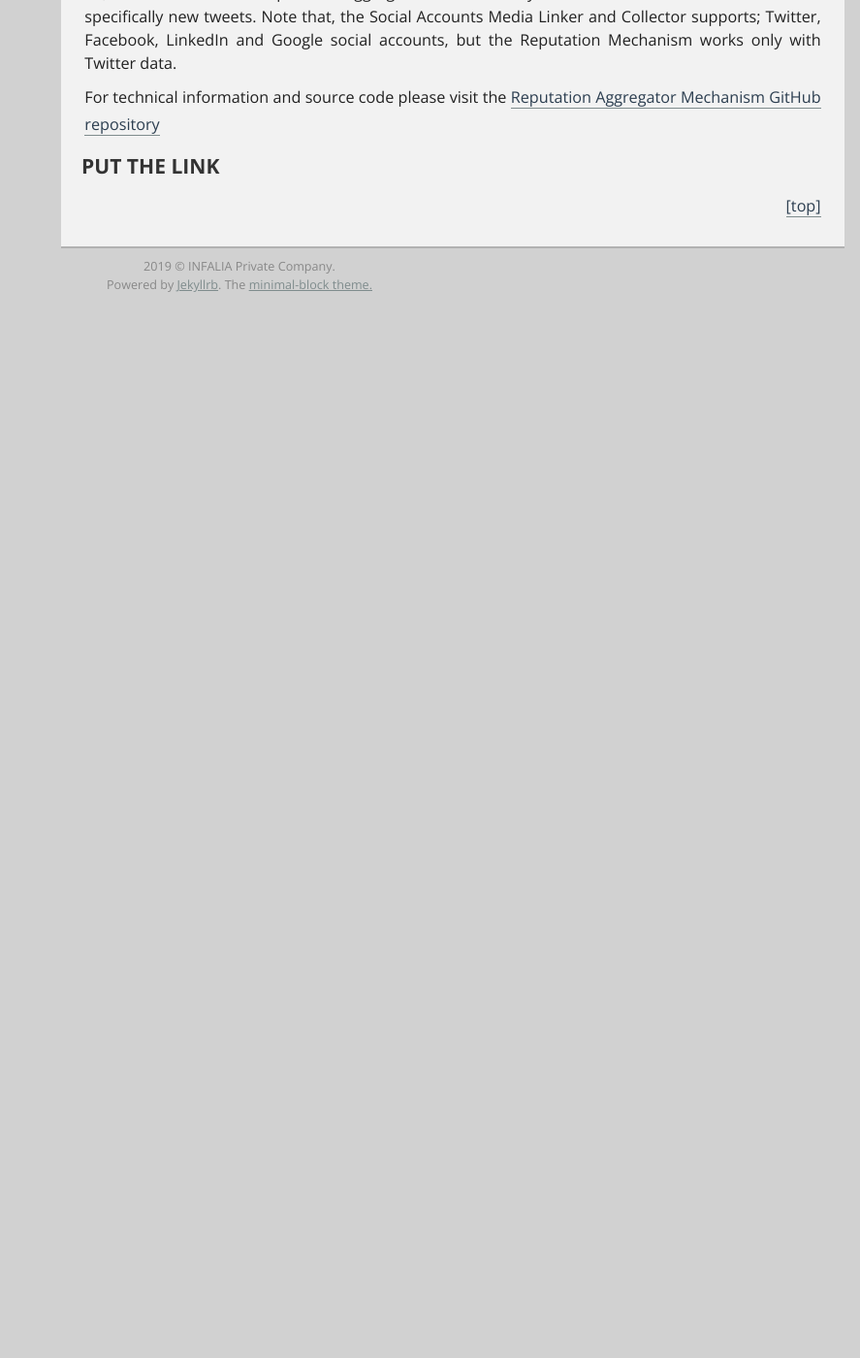
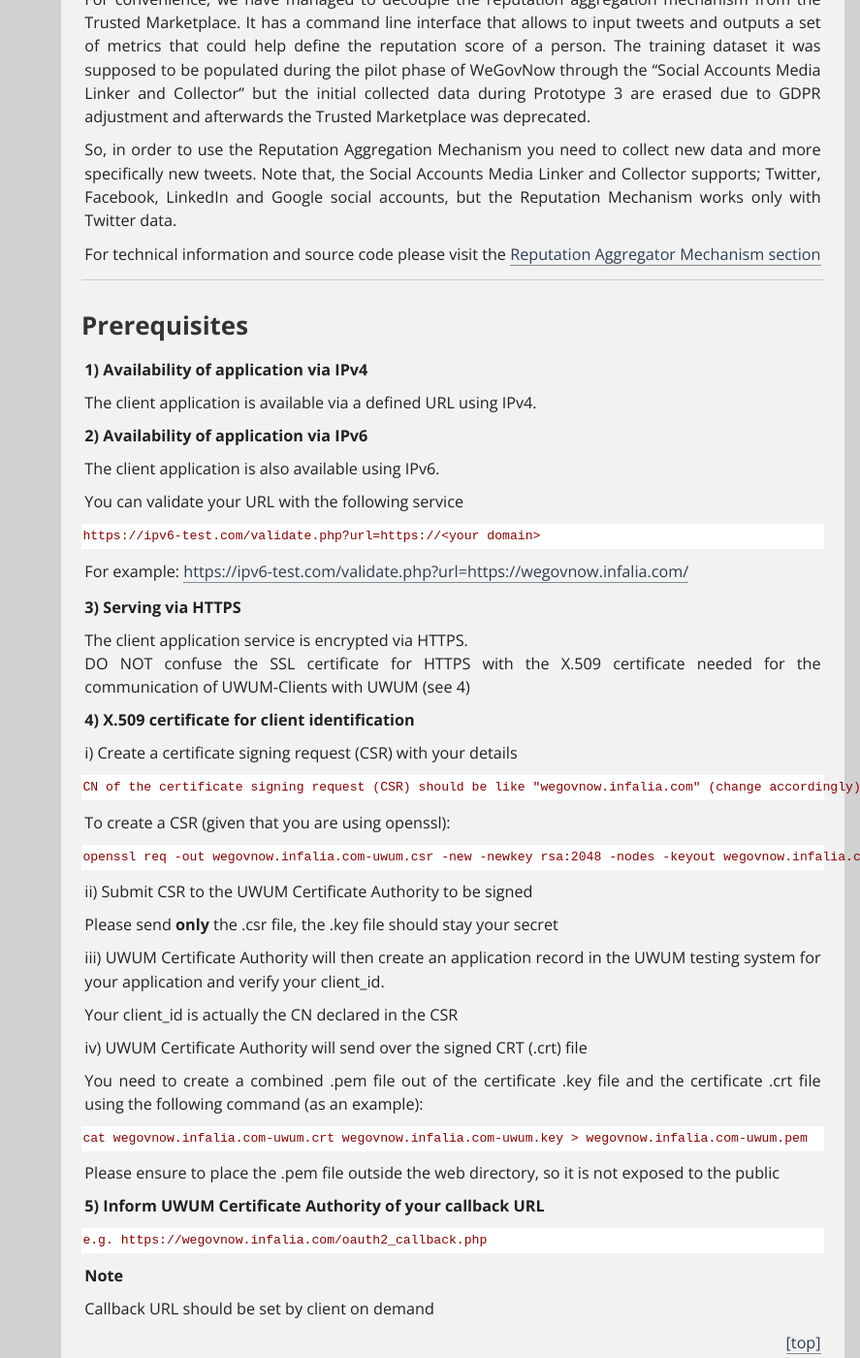
Before and after one commit to Infalia/wegovnow, a Jekyll site: the page built from scenarios/index.md, in a window 1280 px wide and 1400 px high, scrolled down 2084 px. Shown: the whole window at 97% size, without its empty margins (393-1280 px from the left). Built offline with Jekyll 4.4.1, drawn with Linux system fonts in a browser that asks for light colours; before the commit the page ends 2391 px from its top, so only the background shows below that; some of the changed text lies outside the part shown.

Commit message:
update scenarios

```diff
--- a/scenarios/index.md
+++ b/scenarios/index.md
@@ -10,27 +10,30 @@
 
 Later on, ImproveMyCity broke into small modules and plugins that could be used independently and standalone, either with little or no parameterisation. Moreover, each module and plugin has its own UI for easier setup (no configuration files are used anymore).
 
-Due to the heavy decoupling that took place, **anyone who wishes to include their Joomla based application in the WeGovNow platform is able to do it** by using these modules and plugins and by following the steps below:
+Due to the heavy decoupling that took place, **anyone who wishes to include their Joomla based application in the WeGovNow platform is able to do it** by using the following modules and plugins and by following the [prerequisites described in the bottom of the page about getting a signed certificate](#prerequisites).
 
-1) xxx
-2) xxxx
-3) xxxxx
+1) [WeGovNow Nagivation Bar - Joomla Module](https://infalia.github.io/wegovnow/wgn-navbar)
+2) [WeGovNow OnToMap Logger - Joomla plugin](https://infalia.github.io/wegovnow/wgn-otm-logger)
+3) [WeGovNow UWUM - Slogin Joomla Plugin](https://infalia.github.io/wegovnow/wgn-uwum-slogin)
 
 > ## I want to install the fully functional ImproveMyCity application in the WeGovNow platform.
 
 For those cities who already using the WeGovNow platform and wish to include in their setup the ImproveMyCity application, the following steps are necessary:
 
-1) xxx
-2) xxxx
-3) xxxxx
+1) [ImproveMyCity for WeGovNow - Core Component](https://infalia.github.io/wegovnow/imc-core)
+2) [WeGovNow Nagivation Bar - Joomla Module](https://infalia.github.io/wegovnow/wgn-navbar)
+3) [WeGovNow OnToMap Logger - Joomla plugin](https://infalia.github.io/wegovnow/wgn-otm-logger)
+4) [WeGovNow UWUM - Slogin Joomla Plugin](https://infalia.github.io/wegovnow/wgn-uwum-slogin)
+
+You also need to follow the [prerequisites described in the bottom of the page about getting a signed certificate](#prerequisites).
 
 > ## I want to install the fully functional Offers & Requests application in the WeGovNow platform.
 
 For those cities who already using the WeGovNow platform and wish to include in their setup the Offers & Requests application, the following steps are necessary:
 
-1) xxx
-2) xxxx
-3) xxxxx
+1) [Offers & Requests for WeGovNow - Core Component](https://infalia.github.io/wegovnow/wgn-offers-requests)
+
+You also need to follow the [prerequisites described in the bottom of the page about getting a signed certificate](#prerequisites).
 
 > ## Is it possible to use WeGovNow Trusted Marketplace or any of its features?
 
@@ -58,6 +61,64 @@
 
 So, in order to use the Reputation Aggregation Mechanism you need to collect new data and more specifically new tweets. Note that, the Social Accounts Media Linker and Collector supports; Twitter, Facebook, LinkedIn and Google social accounts, but the Reputation Mechanism works only with Twitter data.
 
-For technical information and source code please visit the [Reputation Aggregator Mechanism GitHub repository](#)
+For technical information and source code please visit the [Reputation Aggregator Mechanism section](https://infalia.github.io/wegovnow/wgn-tmp-reputation)
 
-##### PUT THE LINK
+<hr>
+
+<a name="prerequisites"></a>
+## Prerequisites
+
+**1) Availability of application via IPv4**
+
+The client application is available via a defined URL using IPv4.
+
+**2) Availability of application via IPv6**
+
+The client application is also available using IPv6.
+
+You can validate your URL with the following service
+
+    https://ipv6-test.com/validate.php?url=https://<your domain>
+
+For example:
+[https://ipv6-test.com/validate.php?url=https://wegovnow.infalia.com/](https://ipv6-test.com/validate.php?url=https://wegovnow.infalia.com/)
+
+**3) Serving via HTTPS**
+
+The client application service is encrypted via HTTPS.
+DO NOT confuse the SSL certificate for HTTPS with the X.509 certificate needed for the communication of UWUM-Clients with UWUM (see 4)
+
+**4) X.509 certificate for client identification**
+
+i) Create a certificate signing request (CSR) with your details
+
+    CN of the certificate signing request (CSR) should be like "wegovnow.infalia.com" (change accordingly)
+
+To create a CSR (given that you are using openssl):
+
+    openssl req -out wegovnow.infalia.com-uwum.csr -new -newkey rsa:2048 -nodes -keyout wegovnow.infalia.com-uwum.key
+
+ii) Submit CSR to the UWUM Certificate Authority to be signed
+
+Please send **only** the .csr file, the .key file should stay your secret
+
+iii) UWUM Certificate Authority will then create an application record in the UWUM testing system for your
+application and verify your client_id.
+
+Your client_id is actually the CN declared in the CSR
+
+iv) UWUM Certificate Authority will send over the signed CRT (.crt) file
+
+You need to create a combined .pem file out of the certificate .key file and the certificate .crt file using the following command (as an example):
+
+    cat wegovnow.infalia.com-uwum.crt wegovnow.infalia.com-uwum.key > wegovnow.infalia.com-uwum.pem
+
+Please ensure to place the .pem file outside the web directory, so it is not exposed to the public
+
+**5) Inform UWUM Certificate Authority of your callback URL**
+
+    e.g. https://wegovnow.infalia.com/oauth2_callback.php
+
+**Note**
+
+Callback URL should be set by client on demand
```
